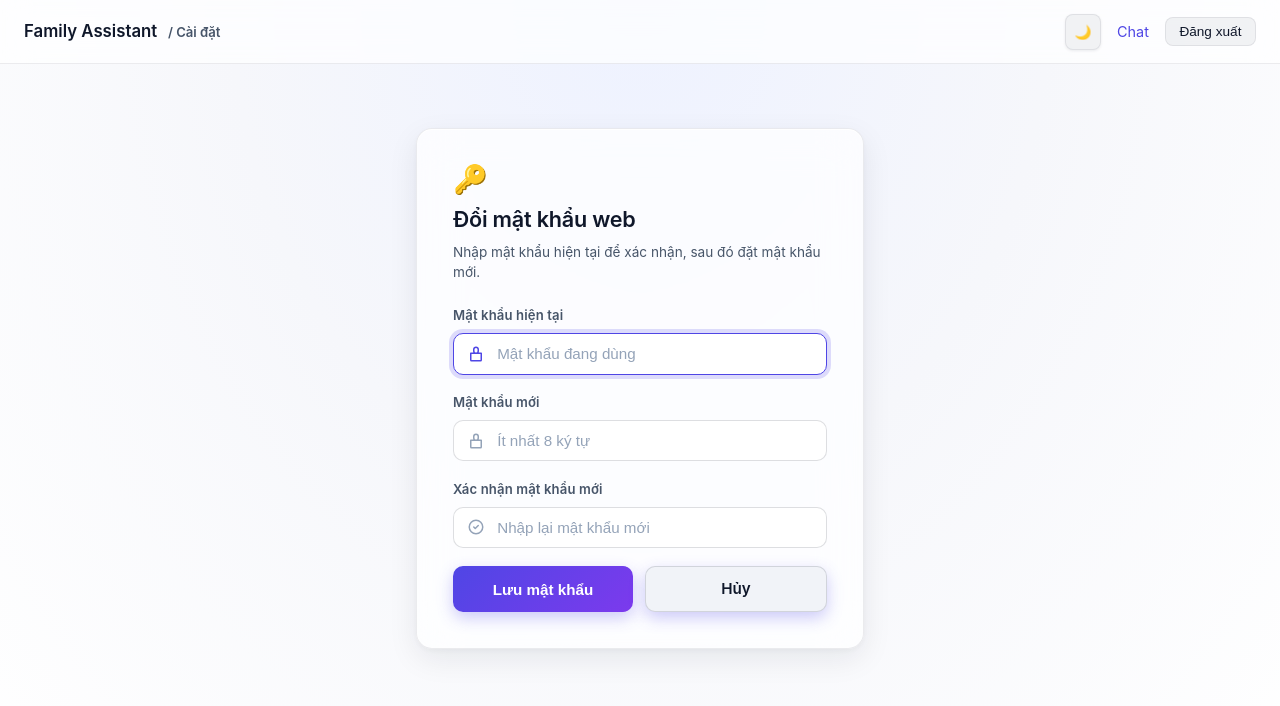
After one commit to cronocks/telegram-assistant-bot, a FastAPI app: template templates/settings_password.html in a window 1280 px wide. The commit adds this page. Shown: the top 706 px of the page. Run offline with FastAPI, Linux system fonts and the light colour scheme; the template is opened without the code that fills it, so the values that code supplies are empty; some libraries are stand-ins or nearby versions.

Commit message:
feat: add self-service web password (Telegram command + web form)
Users can set their own web password via doi web pass command or /settings/password page.

```diff
--- a/core_handler.py
+++ b/core_handler.py
@@ -1295,6 +1295,7 @@ _HELP_PAGES: dict[str, tuple[str, str]] = {
         "`xem thung rac` — Liet ke item da xoa (user/note/wiki) (admin)\n"
         "`khoi phuc: [kind] [id]` — Khoi phuc item (vd `khoi phuc: user 3`) (admin)\n"
         "`xoa han: [kind] [id]` — Xoa han khoi he thong (vd `xoa han: note 12`) (admin)\n"
+        "`doi web pass: [mat khau]` — Tu dat mat khau web cua ban (min 8 ky tu; moi user)\n"
         "`xuat du lieu` — Export du lieu cua ban len Drive (ZIP) (moi user; gioi han 5 phut)\n"
         "`xuat du lieu: [ten]` — Admin export du lieu cua nguoi khac len Drive (admin only)\n"
         "Luu y: tin nhan chua mat khau se duoc bot tu dong xoa khoi chat.",
@@ -2166,6 +2167,58 @@ async def _cmd_dat_web_pass(
     await deps.channel.send(
         chat_id,
         f"Da dat mat khau web cho {target.name}. Ho se phai doi mat khau khi dang nhap lan dau.",
+        use_markdown=False,
+    )
+
+
+async def _cmd_doi_web_pass_self(
+    chat_id: str,
+    password: str,
+    user: User,
+    message_id: int | None,
+    deps: CoreDeps,
+) -> None:
+    """doi web pass: <mat_khau> — self-service web password set via Telegram.
+
+    Available to all authenticated users. Telegram channel binding is the
+    identity proof — no current-password check needed. Sets must_change_password=False
+    so the user can log in directly without a force-reset.
+    Auto-deletes the message containing the password.
+    """
+    password = password.strip()
+    if len(password) < 8:
+        await deps.channel.send(
+            chat_id, "Mat khau phai co it nhat 8 ky tu.", use_markdown=False,
+        )
+        return
+
+    try:
+        deps.user_store.set_password(user.id, password)
+        deps.user_store.set_must_change_password(user.id, False)
+    except Exception as e:
+        await deps.channel.send(
+            chat_id, f"Loi khi dat mat khau: {str(e)[:200]}", use_markdown=False,
+        )
+        return
+
+    # Auto-delete the message containing the password.
+    if message_id is not None:
+        try:
+            await deps.channel.delete_message(chat_id, message_id)
+        except Exception as e:
+            print(f"[doi_web_pass] delete_message error (non-fatal): {e}")
+
+    deps.audit.log(
+        actor_user_id=user.id,
+        action="web_password_set_self",
+        target_type="user",
+        target_id=user.id,
+        payload={"channel": "telegram"},
+    )
+    await deps.channel.send(
+        chat_id,
+        "Da dat mat khau web thanh cong. Ban co the dang nhap tai web bang username va mat khau nay.\n"
+        "Tin nhan chua mat khau da bi xoa khoi chat.",
         use_markdown=False,
     )
 
@@ -2924,6 +2977,7 @@ _COMMAND_TABLE: dict[str, list[str]] = {
     "TOI_LA_AI":          ["toi la ai", "tôi là ai", "tai khoan", "tài khoản", "who am i", "whoami"],
     "DAT_MAT_KHAU":       ["dat mat khau: ", "đặt mật khẩu: ", "set password: "],
     "DAT_WEB_PASS":       ["dat web pass: ", "đặt web pass: "],
+    "DOI_WEB_PASS_SELF":  ["doi web pass: ", "đổi web pass: "],
     "THOAT_SUDO":         ["thoat sudo", "thoát sudo", "exit sudo"],
     "SUDO":               ["sudo: "],
     "CAP_NHAT_TRI_NHO":   ["cập nhật trí nhớ", "cap nhat tri nho"],
@@ -2973,7 +3027,7 @@ async def handle_message(msg: ChannelMessage, user: User, deps: CoreDeps) -> Non
         "XEM_THUNG_RAC", "KHOI_PHUC", "XOA_HAN",
         "CHIA_SE_FILE", "BO_CHIA_SE_FILE",
         "XEM_TRI_NHO", "XEM_HO_SO",
-        "DAT_MAT_KHAU", "SUDO", "THOAT_SUDO",
+        "DAT_MAT_KHAU", "DOI_WEB_PASS_SELF", "SUDO", "THOAT_SUDO",
         "XUAT_DU_LIEU_SELF", "XUAT_DU_LIEU_ADMIN",
     }
     _matched = match_command(text, _COMMAND_TABLE)
@@ -3062,6 +3116,9 @@ async def handle_message(msg: ChannelMessage, user: User, deps: CoreDeps) -> Non
             await _cmd_dat_mat_khau(chat_id, remainder, user, message_id, deps); return
         if cmd_id == "DAT_WEB_PASS":
             await _cmd_dat_web_pass(chat_id, remainder, user, deps); return
+        if cmd_id == "DOI_WEB_PASS_SELF":
+            message_id = msg.raw.get("message_id") if msg.raw else None
+            await _cmd_doi_web_pass_self(chat_id, remainder, user, message_id, deps); return
         if cmd_id == "SUDO":
             message_id = msg.raw.get("message_id") if msg.raw else None
             await _cmd_sudo(chat_id, remainder, user, message_id, deps); return
--- a/templates/chat.html
+++ b/templates/chat.html
@@ -281,6 +281,12 @@
 
     {# ── Sidebar footer: data management links ── #}
     <div style="padding:0.5rem 0.75rem;border-top:1px solid var(--border);display:flex;flex-direction:column;gap:0.25rem">
+      <a href="/settings/password"
+         style="display:flex;align-items:center;gap:0.4rem;padding:0.4rem 0.5rem;border-radius:7px;font-size:0.82rem;color:var(--text-muted);text-decoration:none;transition:background .12s ease"
+         onmouseover="this.style.background='var(--nav-hover)'"
+         onmouseout="this.style.background=''">
+        🔑 Đổi mật khẩu web
+      </a>
       <a href="/settings/export"
          style="display:flex;align-items:center;gap:0.4rem;padding:0.4rem 0.5rem;border-radius:7px;font-size:0.82rem;color:var(--text-muted);text-decoration:none;transition:background .12s ease"
          onmouseover="this.style.background='var(--nav-hover)'"
--- /dev/null
+++ b/templates/settings_password.html
@@ -0,0 +1,93 @@
+{% extends "base.html" %}
+
+{% block title %}Đổi mật khẩu — Family Assistant{% endblock %}
+
+{% block nav %}
+<nav>
+  <span class="brand">Family Assistant <span style="color:var(--text-muted);font-size:0.82rem;margin-left:0.4rem">/ Cài đặt</span></span>
+  <div class="actions">
+    <span>{{ user.name }}</span>
+    <button class="theme-toggle" type="button" onclick="toggleTheme()"
+            aria-label="Đổi chế độ sáng/tối" title="Đổi chế độ sáng/tối">
+      <span class="icon-dark">🌙</span>
+      <span class="icon-light">☀️</span>
+    </button>
+    <a href="/chat">Chat</a>
+    <form action="/logout" method="post">
+      <button type="submit">Đăng xuất</button>
+    </form>
+  </div>
+</nav>
+{% endblock %}
+
+{% block theme_toggle %}{% endblock %}
+
+{% block content %}
+<div class="container" style="max-width:480px; margin-top:4rem;">
+  <div class="card">
+    <div style="margin-bottom:1.5rem;">
+      <div style="font-size:1.75rem; line-height:1; margin-bottom:0.6rem;">🔑</div>
+      <h1 style="font-size:1.35rem; margin-bottom:0.4rem;">Đổi mật khẩu web</h1>
+      <p class="field-help">Nhập mật khẩu hiện tại để xác nhận, sau đó đặt mật khẩu mới.</p>
+    </div>
+
+    {% if success %}
+    <div style="background:rgba(16,185,129,0.08);border:1px solid rgba(16,185,129,0.25);
+                border-radius:10px;padding:1rem 1.2rem;margin-bottom:1.25rem;
+                color:#065f46;font-size:0.93rem;">
+      ✅ Đổi mật khẩu thành công!
+    </div>
+    <a href="/chat" class="btn" style="display:block;text-align:center;">Về trang chat</a>
+    {% else %}
+
+    <form method="post" action="/settings/password">
+      <div class="field">
+        <label for="current_password">Mật khẩu hiện tại</label>
+        <span class="input-icon">
+          <svg fill="none" stroke="currentColor" stroke-width="2" viewBox="0 0 24 24">
+            <path stroke-linecap="round" stroke-linejoin="round" d="M12 11c1.66 0 3-1.34 3-3V6a3 3 0 10-6 0v2c0 1.66 1.34 3 3 3zM5 11h14v9a1 1 0 01-1 1H6a1 1 0 01-1-1v-9z"/>
+          </svg>
+          <input type="password" id="current_password" name="current_password"
+                 autocomplete="current-password" required autofocus
+                 placeholder="Mật khẩu đang dùng">
+        </span>
+      </div>
+      <div class="field">
+        <label for="new_password">Mật khẩu mới</label>
+        <span class="input-icon">
+          <svg fill="none" stroke="currentColor" stroke-width="2" viewBox="0 0 24 24">
+            <path stroke-linecap="round" stroke-linejoin="round" d="M12 11c1.66 0 3-1.34 3-3V6a3 3 0 10-6 0v2c0 1.66 1.34 3 3 3zM5 11h14v9a1 1 0 01-1 1H6a1 1 0 01-1-1v-9z"/>
+          </svg>
+          <input type="password" id="new_password" name="new_password"
+                 autocomplete="new-password" required minlength="8"
+                 placeholder="Ít nhất 8 ký tự">
+        </span>
+      </div>
+      <div class="field">
+        <label for="confirm_password">Xác nhận mật khẩu mới</label>
+        <span class="input-icon">
+          <svg fill="none" stroke="currentColor" stroke-width="2" viewBox="0 0 24 24">
+            <path stroke-linecap="round" stroke-linejoin="round" d="M9 12l2 2 4-4m6 2a9 9 0 11-18 0 9 9 0 0118 0z"/>
+          </svg>
+          <input type="password" id="confirm_password" name="confirm_password"
+                 autocomplete="new-password" required minlength="8"
+                 placeholder="Nhập lại mật khẩu mới">
+        </span>
+      </div>
+
+      {% if error %}
+        <p class="error">{{ error }}</p>
+      {% endif %}
+
+      <div style="display:flex;gap:0.75rem;margin-top:1rem;">
+        <button type="submit" class="btn" style="flex:1;">Lưu mật khẩu</button>
+        <a href="/chat" class="btn" style="flex:1;text-align:center;
+           background:var(--surface-alt);color:var(--text);border:1px solid var(--border-strong);">
+          Hủy
+        </a>
+      </div>
+    </form>
+    {% endif %}
+  </div>
+</div>
+{% endblock %}
--- a/web_router.py
+++ b/web_router.py
@@ -300,6 +300,57 @@ async def logout(web_session: str | None = Cookie(default=None)):
             _audit.log(user_id, "web_logout", "user", str(user_id))
 
     return redirect
+
+
+@router.get("/settings/password", response_class=HTMLResponse)
+async def settings_password_page(request: Request, web_session: str | None = Cookie(default=None)):
+    """Self-service password change page for logged-in users."""
+    user = _resolve_user(web_session)
+    if user is None:
+        return RedirectResponse(url="/login", status_code=303)
+    assert _user_store is not None
+    if _user_store.get_must_change_password(user.id):
+        return RedirectResponse(url="/setup-password", status_code=303)
+    assert _templates is not None
+    return _templates.TemplateResponse(
+        request, "settings_password.html", {"user": user, "error": None, "success": False},
+    )
+
+
+@router.post("/settings/password", response_class=HTMLResponse)
+async def settings_password_post(
+    request: Request,
+    current_password: str = Form(...),
+    new_password: str = Form(...),
+    confirm_password: str = Form(...),
+    web_session: str | None = Cookie(default=None),
+):
+    """Handle self-service password change: verify current → set new → audit."""
+    user = _resolve_user(web_session)
+    if user is None:
+        return RedirectResponse(url="/login", status_code=303)
+    assert _user_store is not None
+    assert _audit is not None
+    assert _templates is not None
+
+    def _render(error: str | None = None, success: bool = False):
+        return _templates.TemplateResponse(
+            request, "settings_password.html",
+            {"user": user, "error": error, "success": success},
+            status_code=400 if error else 200,
+        )
+
+    if len(new_password) < 8:
+        return _render("Mật khẩu mới phải có ít nhất 8 ký tự.")
+    if new_password != confirm_password:
+        return _render("Mật khẩu xác nhận không khớp.")
+    if not _user_store.check_password(user.id, current_password):
+        return _render("Mật khẩu hiện tại không đúng.")
+
+    _user_store.set_password(user.id, new_password)
+    _user_store.set_must_change_password(user.id, False)
+    _audit.log(user.id, "web_password_changed", "user", str(user.id))
+    return _render(success=True)
 
 
 @router.get("/setup-password", response_class=HTMLResponse)
```
